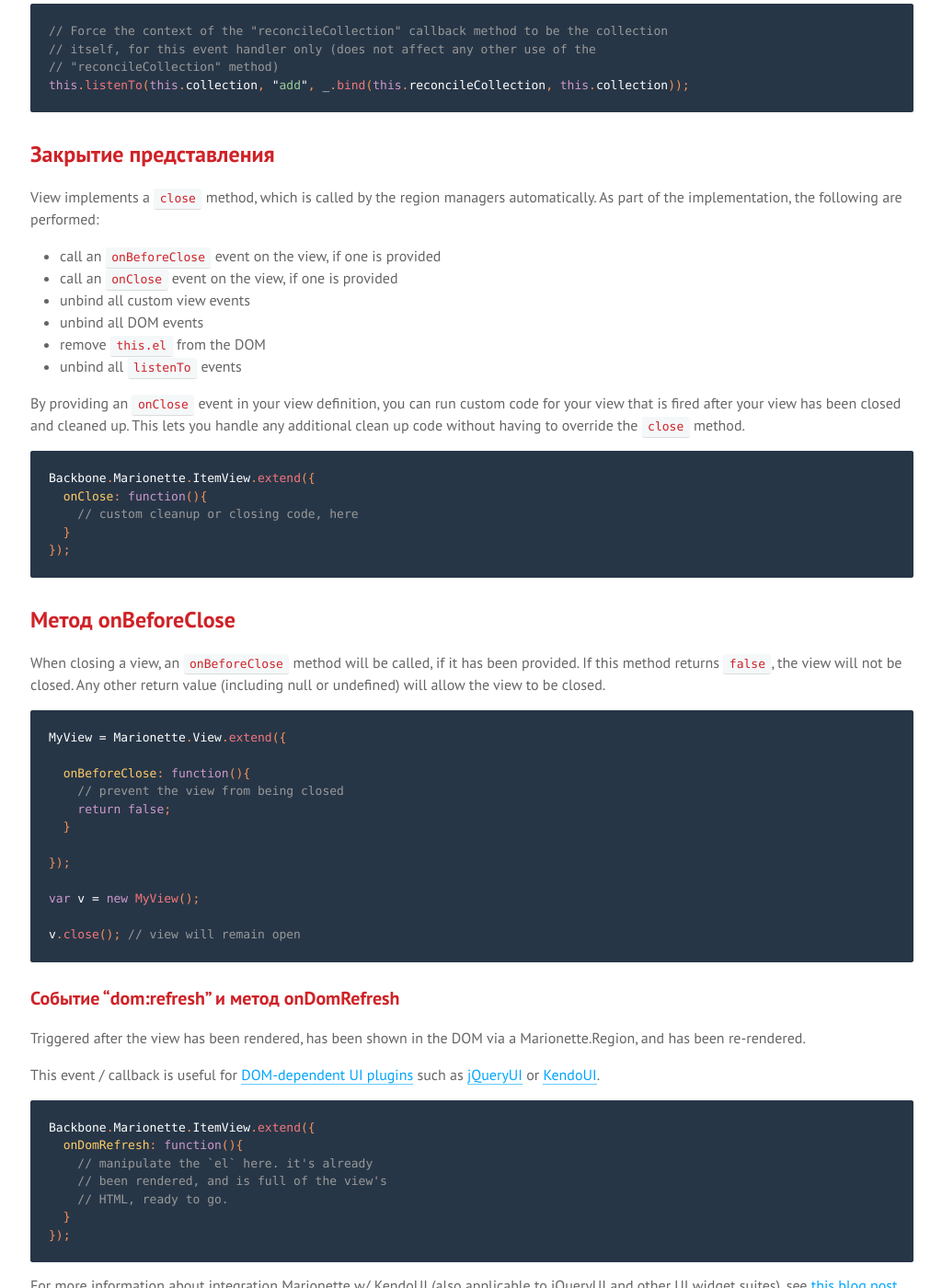
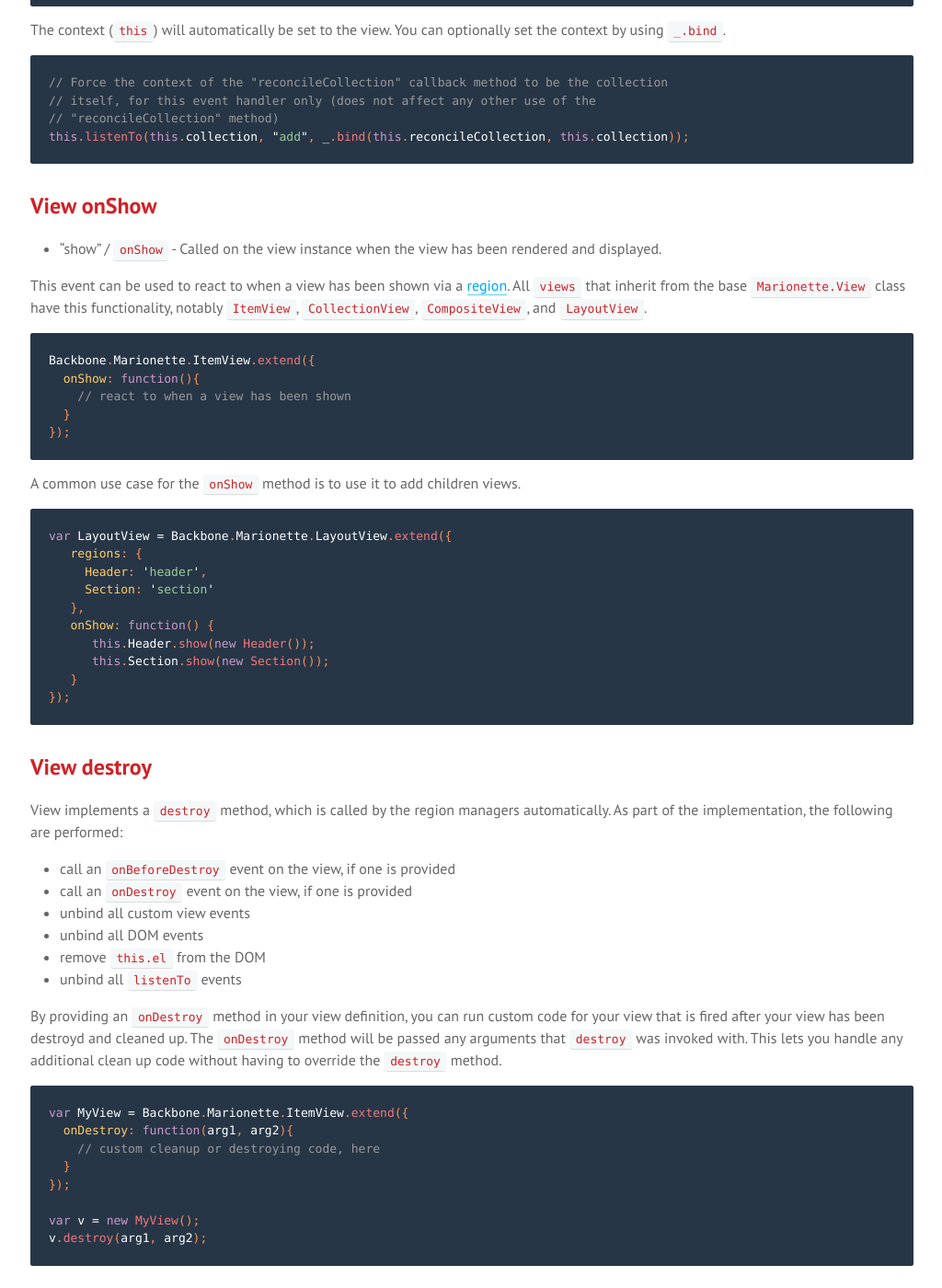
Before and after one commit to sadcitizen/marionettejs.ru, a Jekyll site: the page built from _posts/2014-06-10-view.md, in a window 1280 px wide and 1400 px high, scrolled down 1472 px. Shown: the whole window at 92% size, without its empty margins (127-1151 px from the left). Built offline with Jekyll 4.4.1, drawn with Linux system fonts in a browser that asks for light colours; some web fonts are replaced; Markdown is read by kramdown in place of the engine named in the settings; some of the changed text lies outside the part shown.

Commit message:
update ru/View

````diff
--- a/_includes/translation/ru/marionette.view.md
+++ b/_includes/translation/ru/marionette.view.md
@@ -1,32 +1,40 @@
-*В данном разделе под термином "представление" стоит понимать термин "view".*
+Marionette has a base `Marionette.View` class that other views extend from.
+This base view provides some common and core functionality for
+other views to take advantage of.
 
-Marionette.js имеет базовый тип `Marionette.View`, от которого наследуются другие преставления. Этот тип предоставляет некоторую базовую функциональность, которая будут использовать наследующие представления.
+**Note:** The `Marionette.View` class is not intended to be
+used directly. It exists as a base view for other view classes
+to be extended from, and to provide a common location for
+behaviors that are shared across all views.
 
-**Примечание:** Тип `Marionette.View` не предназначен для непосредственного использования.
-
-## Содержание
+## Documentation Index
 
 * [Binding To View Events](#binding-to-view-events)
-* [View close](#view-close)
-* [View onBeforeClose](#view-onbeforeclose)
+* [View onShow](#view-onshow)
+* [View destroy](#view-destroy)
+* [View onBeforeDestroy](#view-onbeforedestroy)
 * [View "dom:refresh" / onDomRefresh event](#view-domrefresh--ondomrefresh-event)
 * [View.triggers](#viewtriggers)
 * [View.events](#viewevents)
 * [View.modelEvents and View.collectionEvents](#viewmodelevents-and-viewcollectionevents)
 * [View.serializeData](#viewserializedata)
 * [View.bindUIElements](#viewbinduielements)
+* [View.getOption](#viewgetoption)
+* [View.bindEntityEvents](#viewbindentityevents)
 * [View.templateHelpers](#viewtemplatehelpers)
   * [Basic Example](#basic-example)
   * [Accessing Data Within The Helpers](#accessing-data-within-the-helpers)
   * [Object Or Function As `templateHelpers`](#object-or-function-as-templatehelpers)
 * [Change Which Template Is Rendered For A View](#change-which-template-is-rendered-for-a-view)
 
-## Биндинг событий представления
+## Binding To View Events
 
-Marionette.View наследуется от `Backbone.View`. Рекомендуется использовать метод `listenTo` для биндинга модели, коллекции или других событий от объектов Backbone.js и Marionette.js.
+Marionette.View extends `Backbone.View`. It is recommended that you use
+the `listenTo` method to bind model, collection, or other events from Backbone
+and Marionette objects.
 
 ```js
-MyView = Backbone.Marionette.ItemView.extend({
+var MyView = Backbone.Marionette.ItemView.extend({
   initialize: function(){
     this.listenTo(this.model, "change:foo", this.modelChanged);
     this.listenTo(this.collection, "add", this.modelAdded);
@@ -50,57 +58,76 @@
 this.listenTo(this.collection, "add", _.bind(this.reconcileCollection, this.collection));
 ```
 
-## Закрытие представления
+## View onShow
 
-View implements a `close` method, which is called by the region
+* "show" / `onShow` - Called on the view instance when the view has been rendered and displayed.
+
+This event can be used to react to when a view has been shown via a [region](marionette.region.md).
+All `views` that inherit from the base `Marionette.View` class have this functionality, notably `ItemView`, `CollectionView`, `CompositeView`, and `LayoutView`.
+
+```js
+Backbone.Marionette.ItemView.extend({
+  onShow: function(){
+    // react to when a view has been shown
+  }
+});
+```
+
+A common use case for the `onShow` method is to use it to add children views.
+
+```js
+var LayoutView = Backbone.Marionette.LayoutView.extend({
+   regions: {
+     Header: 'header',
+     Section: 'section'
+   },
+   onShow: function() {
+      this.Header.show(new Header());
+      this.Section.show(new Section());
+   }
+});
+```
+
+## View destroy
+
+View implements a `destroy` method, which is called by the region
 managers automatically. As part of the implementation, the following
 are performed:
 
-* call an `onBeforeClose` event on the view, if one is provided
-* call an `onClose` event on the view, if one is provided
+* call an `onBeforeDestroy` event on the view, if one is provided
+* call an `onDestroy` event on the view, if one is provided
 * unbind all custom view events
 * unbind all DOM events
 * remove `this.el` from the DOM
 * unbind all `listenTo` events
 
-By providing an `onClose` event in your view definition, you can
+By providing an `onDestroy` method in your view definition, you can
 run custom code for your view that is fired after your view has been
-closed and cleaned up. This lets you handle any additional clean up
-code without having to override the `close` method.
+destroyd and cleaned up. The `onDestroy` method will be passed any arguments
+that `destroy` was invoked with. This lets you handle any additional clean
+up code without having to override the `destroy` method.
 
 ```js
-Backbone.Marionette.ItemView.extend({
-  onClose: function(){
-    // custom cleanup or closing code, here
+var MyView = Backbone.Marionette.ItemView.extend({
+  onDestroy: function(arg1, arg2){
+    // custom cleanup or destroying code, here
   }
-});
-```
-
-## Метод onBeforeClose
-
-When closing a view, an `onBeforeClose` method will be called, if it
-has been provided. If this method returns `false`, the view will not
-be closed. Any other return value (including null or undefined) will
-allow the view to be closed.
-
-```js
-MyView = Marionette.View.extend({
-
-  onBeforeClose: function(){
-    // prevent the view from being closed
-    return false;
-  }
-
 });
 
 var v = new MyView();
-
-v.close(); // view will remain open
+v.destroy(arg1, arg2);
 ```
 
-### Событие "dom:refresh" и метод onDomRefresh
+## View onBeforeDestroy
 
-Triggered after the view has been rendered, has been shown in the DOM via a Marionette.Region, and has been re-rendered.
+When destroying a view, an `onBeforeDestroy` method will be called, if it
+has been provided, just before the view destroys. It will be passed any arguments
+that `destroy` was invoked with.
+
+### View "dom:refresh" / onDomRefresh event
+
+Triggered after the view has been rendered, has been shown in the DOM via a Marionette.Region, and has been
+re-rendered.
 
 This event / callback is useful for
 [DOM-dependent UI plugins](http://lostechies.com/derickbailey/2012/02/20/using-jquery-plugins-and-ui-controls-with-backbone/) such as
@@ -120,12 +147,12 @@
 widget suites), see [this blog post on KendoUI + Backbone](http://www.kendoui.com/blogs/teamblog/posts/12-11-26/backbone_and_kendo_ui_a_beautiful_combination.aspx).
 
 ## View.events
-Since Views extend from backbone`s view class, you gain the benifits of the [events hash](http://backbonejs.org/#View-delegateEvents).
+Since Views extend from backbone`s view class, you gain the benefits of the [events hash](http://backbonejs.org/#View-delegateEvents).
 
 Some preprocessing sugar is added on top to add the ability to cross utilize the ```ui``` hash.
 
 ```js
-MyView = Backbone.Marionette.ItemView.extend({
+var MyView = Backbone.Marionette.ItemView.extend({
   // ...
 
   ui: {
@@ -148,7 +175,7 @@
 view event that you want to trigger from the view.
 
 ```js
-MyView = Backbone.Marionette.ItemView.extend({
+var MyView = Backbone.Marionette.ItemView.extend({
   // ...
 
   triggers: {
@@ -156,7 +183,7 @@
   }
 });
 
-view = new MyView();
+var view = new MyView();
 view.render();
 
 view.on("something:do:it", function(args){
@@ -171,13 +198,14 @@
 The result of this is an alert box that says, "I DID IT!"
 
 By default all triggers are stopped with `preventDefault` and `stopPropagation` methods. But you can manually configure the triggers using hash instead of event name. Example below triggers an event and prevents default browser behaviour using `preventDefault` method.
+
 ```js
 Backbone.Marionette.CompositeView.extend({
   triggers: {
     "click .do-something": {
       event: "something:do:it",
-      preventDefault: true,
-      stopPropagation: false // this param is optional and will default to false
+      preventDefault: true, // this param is optional and will default to true
+      stopPropagation: false
     }
   }
 });
@@ -224,7 +252,7 @@
 These properties match the `view`, `model`, and `collection` properties of the view that triggered the event.
 
 ```js
-MyView = Backbone.Marionette.ItemView.extend({
+var MyView = Backbone.Marionette.ItemView.extend({
   // ...
 
   triggers: {
@@ -232,7 +260,7 @@
   }
 });
 
-view = new MyView();
+var view = new MyView();
 
 view.on("some:event", function(args){
   args.view; // => the view instance that triggered the event
@@ -362,6 +390,16 @@
 from View you will need to invoke this method from your render method.
 In ItemView and CompositeView this is already taken care of.
 
+## View.getOption
+Retrieve an object's attribute either directly from the object, or from the object's this.options, with this.options taking precedence.
+
+More information [getOption](./marionette.functions.md)
+
+## View.bindEntityEvents
+Helps bind a backbone "entity" to methods on a target object. bindEntityEvents is used to support `modelEvents` and `collectionEvents`.
+
+More information [bindEntityEvents](./marionette.functions.md)
+
 ## View.templateHelpers
 
 There are times when a view's template needs to have some
@@ -385,7 +423,7 @@
 ```
 
 ```js
-MyView = Backbone.Marionette.ItemView.extend({
+var MyView = Backbone.Marionette.ItemView.extend({
   template: "#my-template",
 
   templateHelpers: {
@@ -396,8 +434,8 @@
 
 });
 
-model = new Backbone.Model({name: "Backbone.Marionette"});
-view = new MyView({
+var model = new Backbone.Model({name: "Backbone.Marionette"});
+var view = new MyView({
   model: model
 });
 
@@ -405,7 +443,7 @@
 ```
 
 The `templateHelpers` can also be provided as a constructor parameter
-for any Marionette view type that supports the helpers.
+for any Marionette view class that supports the helpers.
 
 ```js
 var MyView = Marionette.ItemView.extend({
@@ -463,7 +501,7 @@
 template that you need.
 
 ```js
-MyView = Backbone.Marionette.ItemView.extend({
+var MyView = Backbone.Marionette.ItemView.extend({
   getTemplate: function(){
     if (this.model.get("foo")){
       return "#some-template";
````
Also changed, not shown: other parts of _includes/translation/ru/marionette.view.md (+2 -2 lines).
